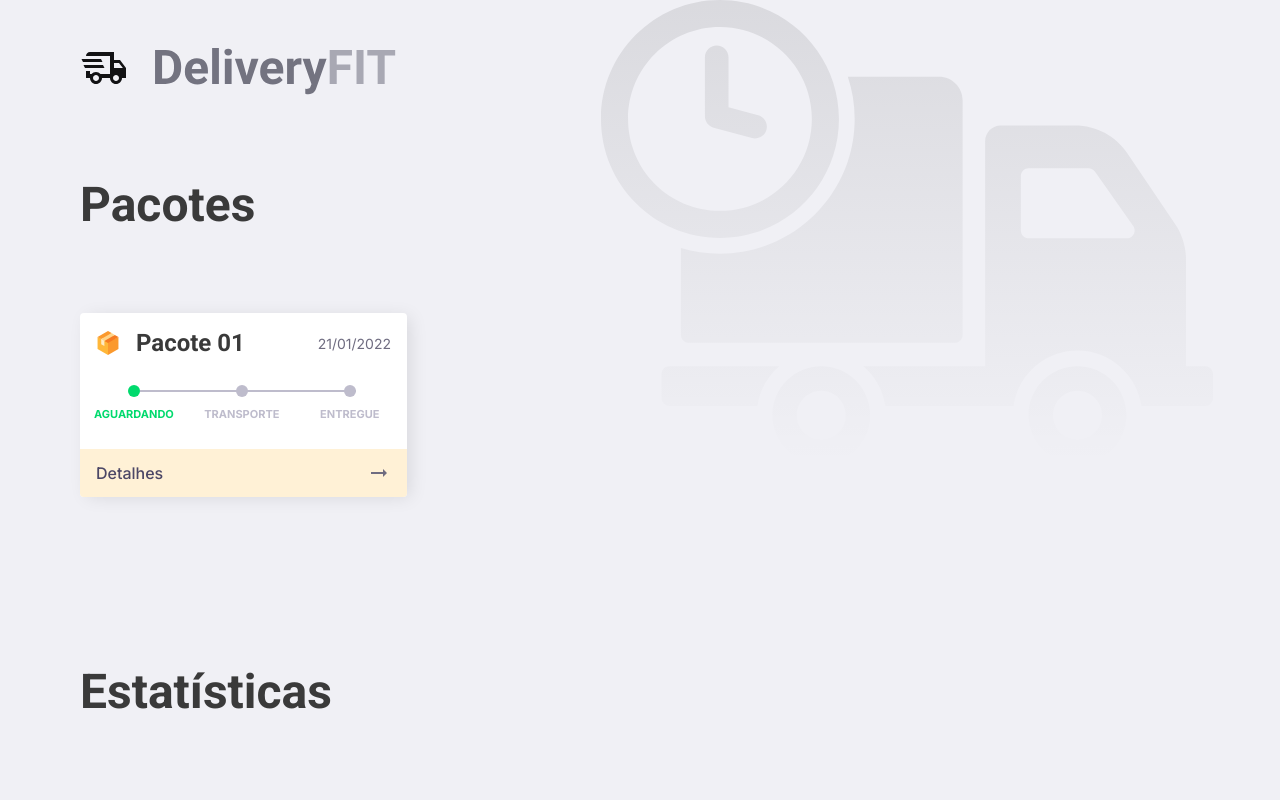
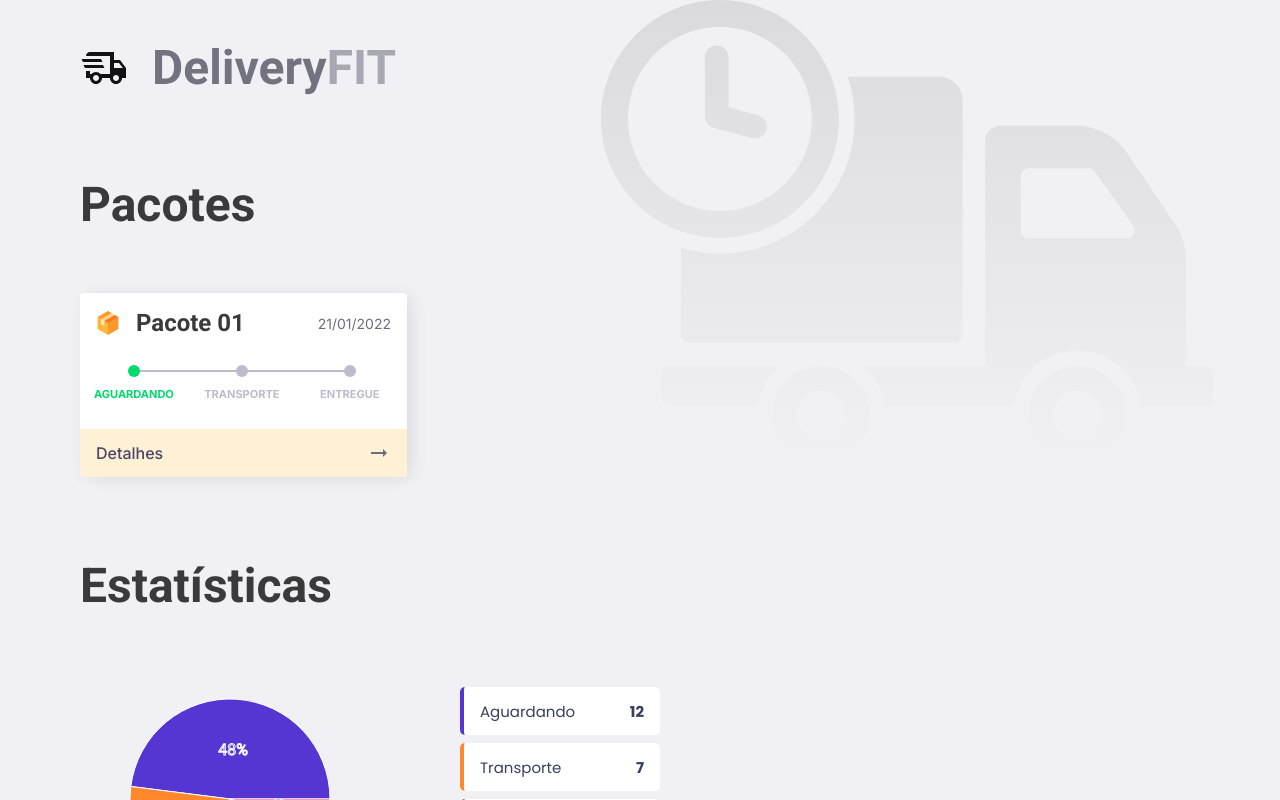
Before and after one commit to apsampaio/delivery-fit, a React (Vite) app: page / in a window 1280 px wide. Built offline with nearby package versions, Linux system fonts and the light colour scheme.

Commit message:
add statistics field

```diff
--- a/index.html
+++ b/index.html
@@ -14,6 +14,10 @@
       href="https://fonts.googleapis.com/css2?family=Inter:wght@400;500;700&display=swap"
       rel="stylesheet"
     />
+    <link
+      href="https://fonts.googleapis.com/css2?family=Poppins:wght@400;500;700&display=swap"
+      rel="stylesheet"
+    />
     <title>DeliveryFIT</title>
   </head>
   <body>
--- a/package.json
+++ b/package.json
@@ -9,7 +9,8 @@
   },
   "dependencies": {
     "react": "^17.0.2",
-    "react-dom": "^17.0.2"
+    "react-dom": "^17.0.2",
+    "recharts": "^2.1.8"
   },
   "devDependencies": {
     "@types/react": "^17.0.33",
--- a/src/App.tsx
+++ b/src/App.tsx
@@ -1,13 +1,23 @@
 import "./styles/global.css";
 import "./styles/App.css";
 
-import { useState } from "react";
+import { useEffect, useState } from "react";
 
 import { Card } from "./components/Card";
+import { Label } from "./components/Label";
+
 import { Steps } from "./types/Steps";
 import { Package } from "./types/Package";
 
+import { PieChart, Pie, Cell, LabelList } from "recharts";
 import Logo from "./assets/Logo.svg";
+
+type Statistics = {
+  name: string;
+  label: string;
+  value: number;
+  percent: string;
+};
 
 function App() {
   const [packages, setPackages] = useState<Package[]>([
@@ -18,6 +28,44 @@ function App() {
       step: Steps.waiting,
     },
   ]);
+  const [statistics, setStatistics] = useState<Statistics[]>([]);
+
+  useEffect(() => {
+    const data: Omit<Statistics, "percent">[] = [
+      {
+        name: "waiting",
+        label: "Aguardando",
+        value: 12,
+      },
+      {
+        name: "transporting",
+        label: "Transporte",
+        value: 7,
+      },
+      {
+        name: "delivered",
+        label: "Entregue",
+        value: 5,
+      },
+      {
+        name: "misplaced",
+        label: "Extraviado",
+        value: 1,
+      },
+    ];
+
+    let total = 0;
+    data.map((item) => (total += item.value));
+
+    const formatted: Statistics[] = data.map((item) => ({
+      ...item,
+      percent: Math.round((item.value / total) * 100) + "%",
+    }));
+
+    setStatistics(formatted);
+  }, []);
+
+  const colors = ["#5636D3", "#FF872C", "#12A454", "#E83F5B"];
 
   return (
     <main className="container">
@@ -31,6 +79,33 @@ function App() {
         ))}
       </div>
       <h1>Estatísticas</h1>
+      <div className="statistics-container">
+        <PieChart width={300} height={250}>
+          <Pie
+            data={statistics}
+            dataKey="value"
+            nameKey="label"
+            cx="50%"
+            cy="50%"
+            outerRadius={100}
+          >
+            {statistics.map((_, index) => (
+              <Cell key={`cell-${index}`} fill={colors[index]} />
+            ))}
+            <LabelList dataKey="percent" position="inside" />
+          </Pie>
+        </PieChart>
+        <div className="labels">
+          {statistics.map((item, index) => (
+            <Label
+              title={item.label}
+              value={item.value}
+              color={colors[index]}
+              key={item.name}
+            />
+          ))}
+        </div>
+      </div>
     </main>
   );
 }
--- /dev/null
+++ b/src/components/Label/index.tsx
@@ -0,0 +1,23 @@
+import "./styles.css";
+
+type Props = {
+  title: string;
+  value: string | number;
+  color: string;
+};
+
+const Label: React.FC<Props> = ({ title, value, color }) => {
+  return (
+    <div
+      className="label-container"
+      style={{
+        borderLeftColor: color,
+      }}
+    >
+      <p>{title}</p>
+      <strong>{value}</strong>
+    </div>
+  );
+};
+
+export { Label };
--- /dev/null
+++ b/src/components/Label/styles.css
@@ -0,0 +1,32 @@
+div.label-container {
+  width: 200px;
+  height: 48px;
+
+  background-color: var(--color-white);
+  border-radius: 5px;
+  border-left: 4px solid #5636d3;
+
+  display: flex;
+  align-items: center;
+
+  margin-bottom: 8px;
+}
+
+div.label-container p {
+  font-size: 15px;
+  font-family: "Poppins", sans-serif;
+  color: var(--color-dark-blue);
+
+  padding-left: 16px;
+}
+
+div.label-container strong {
+  font-family: "Poppins", sans-serif;
+  font-weight: bold;
+  font-size: 15px;
+
+  color: var(--color-dark-blue);
+
+  margin-right: 16px;
+  margin-left: auto;
+}
--- a/src/styles/App.css
+++ b/src/styles/App.css
@@ -34,5 +34,16 @@ main.container div.cards {
 
   gap: 24px;
 
-  margin-top: 80px;
+  margin-top: 60px;
 }
+
+main.container div.statistics-container {
+  display: flex;
+  align-items: center;
+
+  margin-top: 60px;
+}
+
+main.container div.statistics-container div.labels {
+  margin-left: 80px;
+}
--- a/src/styles/global.css
+++ b/src/styles/global.css
@@ -15,6 +15,7 @@
   --color-dark-grey: #bebccc;
   --color-purple: #6f6c80;
   --color-dark-purple: #4c4766;
+  --color-dark-blue: #363f5f;
   --color-light-black: #3a3a3a;
 
   font-size: 60%;
```
Also changed, not shown: 1 other file (tests, documents, lock files or other folders).
